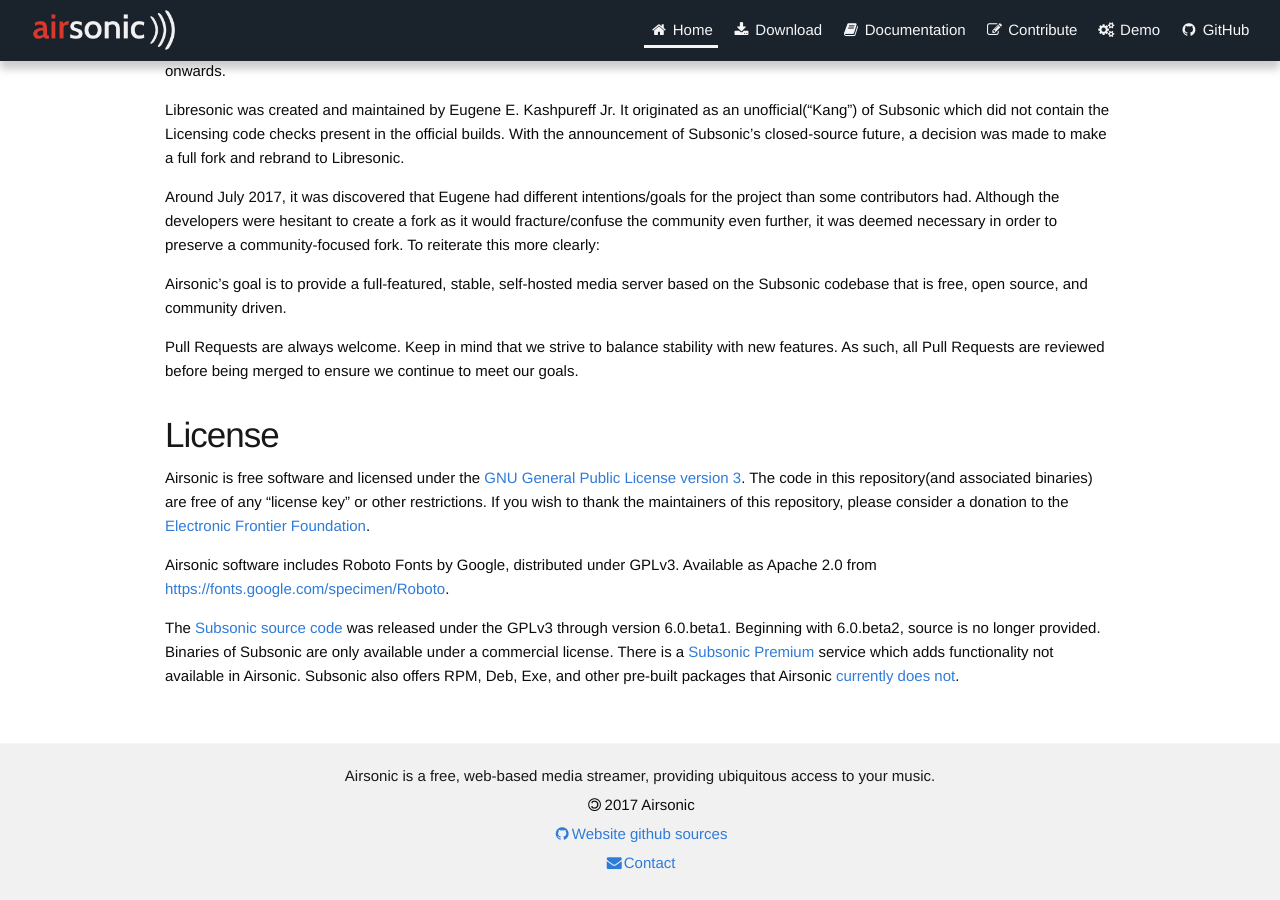
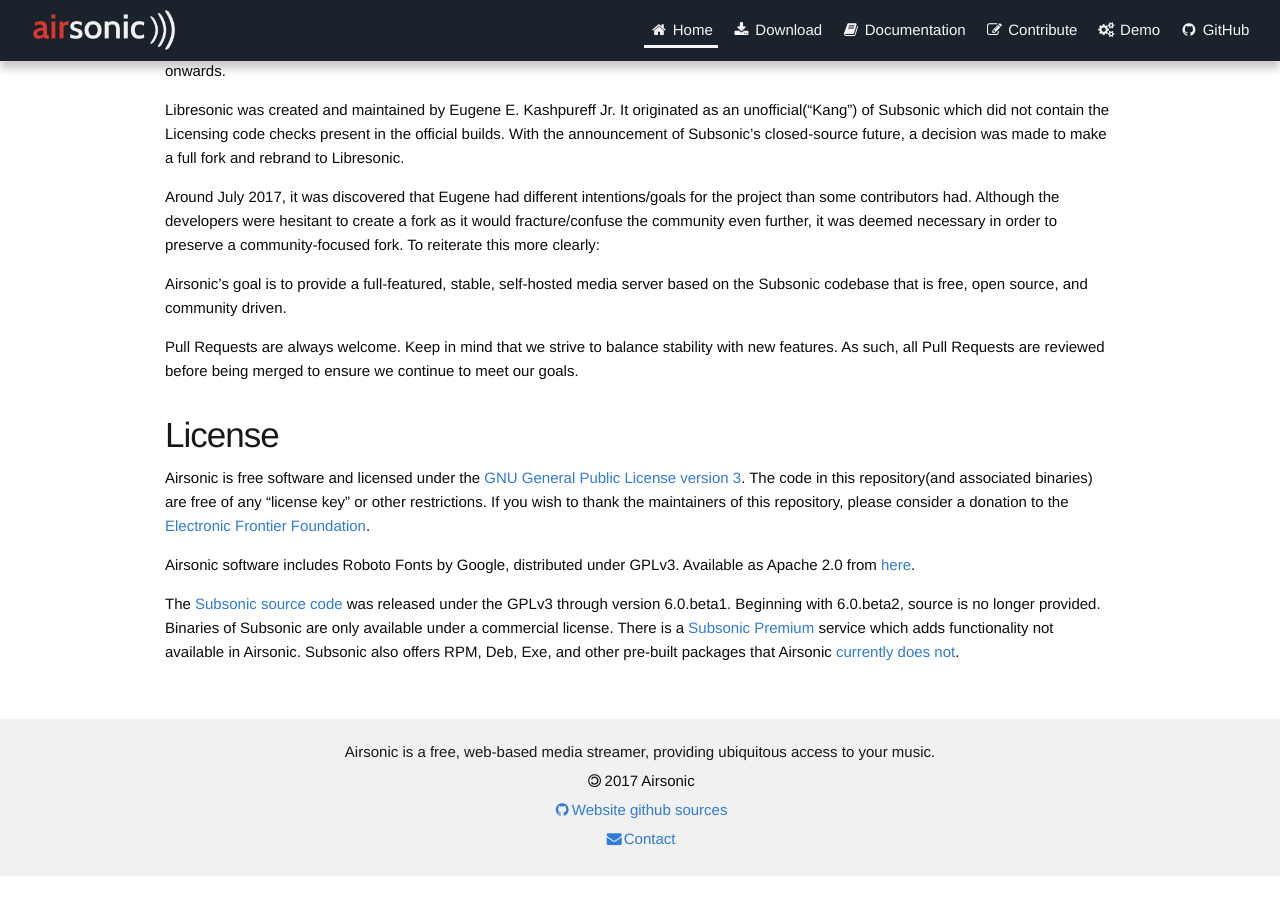
Before and after one commit to airsonic/airsonic.github.io, a Jekyll site: the page built from pages/index.md, in a window 1280 px wide and 900 px high, scrolled down 572 px. Built offline with Jekyll 4.4.1, drawn with Linux system fonts in a browser that asks for light colours; after the commit the page ends 1448 px from its top, so only the background shows below that.

Commit message:
Fix link

```diff
--- a/pages/index.md
+++ b/pages/index.md
@@ -32,6 +32,6 @@ Pull Requests are always welcome. Keep in mind that we strive to balance stabili
 
 Airsonic is free software and licensed under the [GNU General Public License version 3](http://www.gnu.org/copyleft/gpl.html). The code in this repository(and associated binaries) are free of any "license key" or other restrictions. If you wish to thank the maintainers of this repository, please consider a donation to the [Electronic Frontier Foundation](https://supporters.eff.org/donate).
 
-Airsonic software includes Roboto Fonts by Google, distributed under GPLv3. Available as Apache 2.0 from [https://fonts.google.com/specimen/Roboto](https://fonts.google.com/specimen/Roboto).
+Airsonic software includes Roboto Fonts by Google, distributed under GPLv3. Available as Apache 2.0 from [here](https://fonts.google.com/specimen/Roboto).
 
 The [Subsonic source code](https://github.com/airsonic/subsonic-svn) was released under the GPLv3 through version 6.0.beta1. Beginning with 6.0.beta2, source is no longer provided. Binaries of Subsonic are only available under a commercial license. There is a [Subsonic Premium](http://www.subsonic.org/pages/premium.jsp) service which adds functionality not available in Airsonic. Subsonic also offers RPM, Deb, Exe, and other pre-built packages that Airsonic [currently does not](https://github.com/airsonic/airsonic/issues/65).
```
